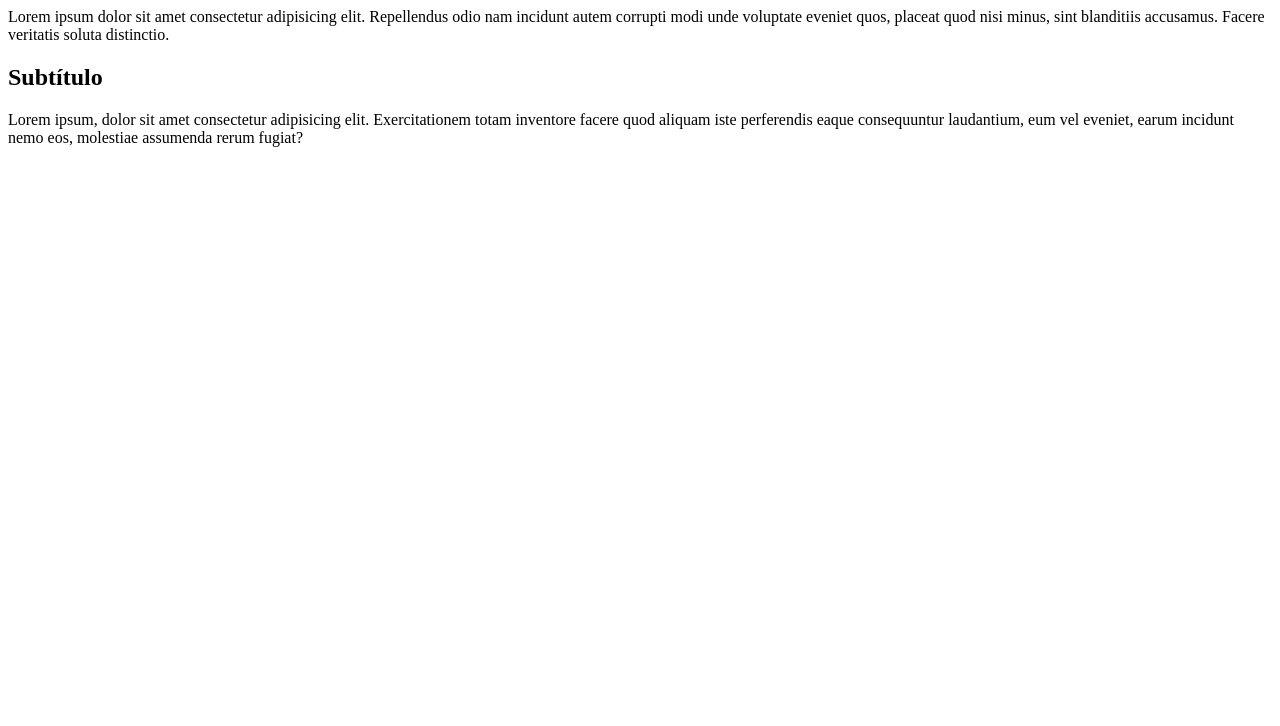
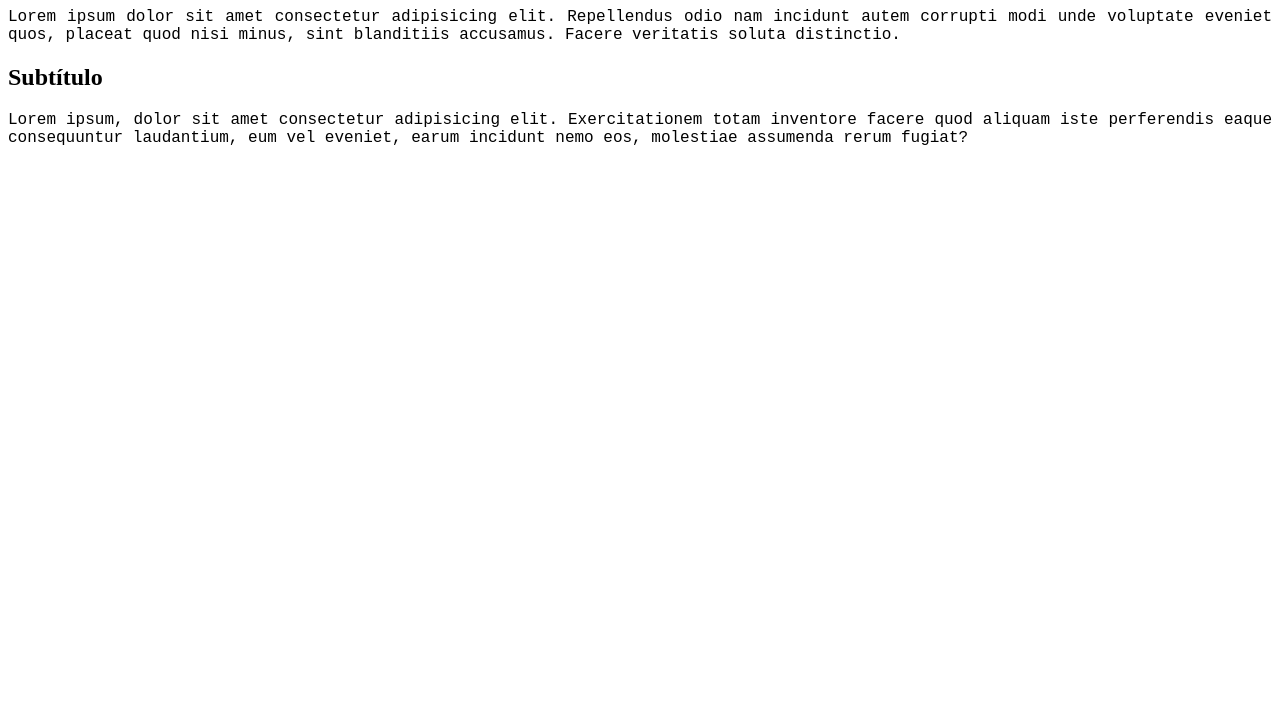
Before and after one commit to constanzacab86/repoVSC, a plain HTML site: page index.html in a window 1280 px wide. Shown: the part 74-800 px from the top of the page. Drawn offline with Linux system fonts and the light colour scheme.

Commit message:
Agregamos el estilo del párrafo

```diff
--- a/estilos.css
+++ b/estilos.css
@@ -3,3 +3,8 @@ h1 {
     color: white;
     border: 1px solid blue;
 }
+
+p {
+    text-align: justify;
+    font-family: 'Courier New', Courier, monospace;
+}
```
